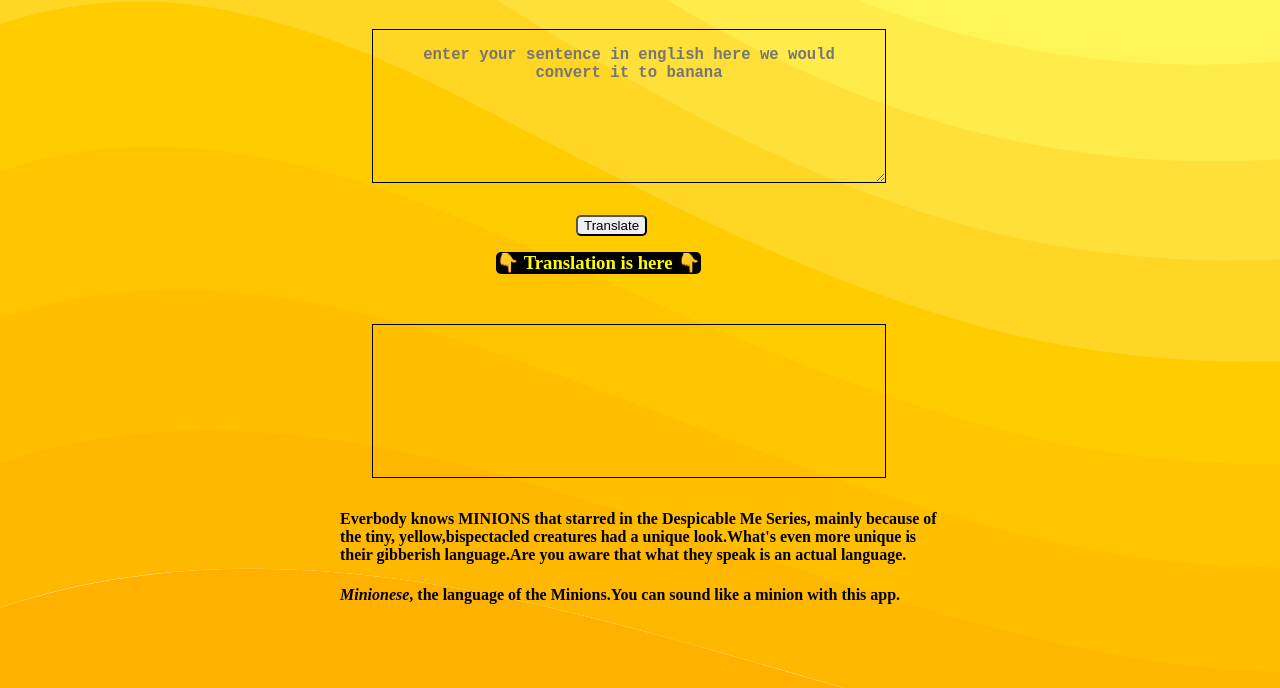
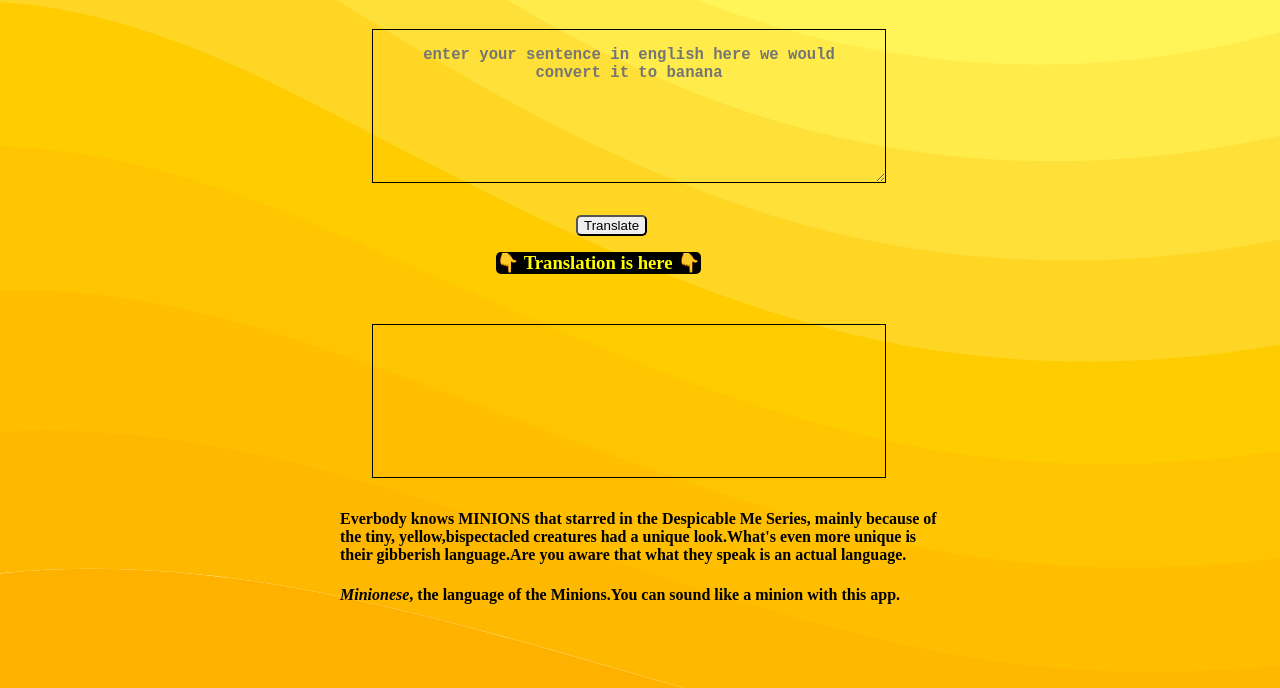
Before and after one commit to aneenajohn/Minion-Translator, a plain HTML site: page index.html in a window 1280 px wide. Shown: the part 112-800 px from the top of the page. Drawn offline with Linux system fonts and the light colour scheme.

Commit message:
updated style

```diff
--- a/style.css
+++ b/style.css
@@ -23,7 +23,7 @@ body {
     background-repeat: no-repeat;
     background-attachment: fixed;
     background-size: cover;
-    background-size: center center;
+    background-position: center center;
 }
 .container {
     padding-left: 1rem;
```
